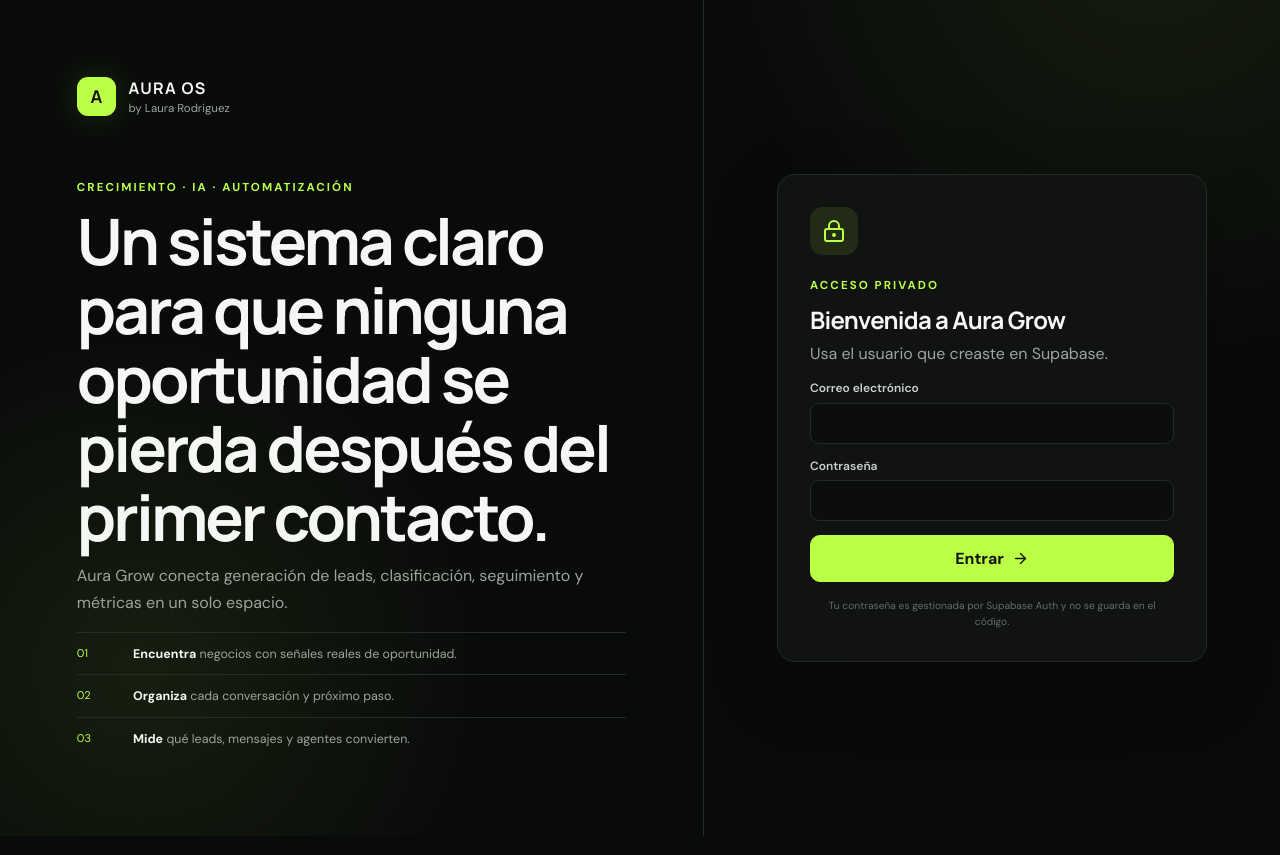
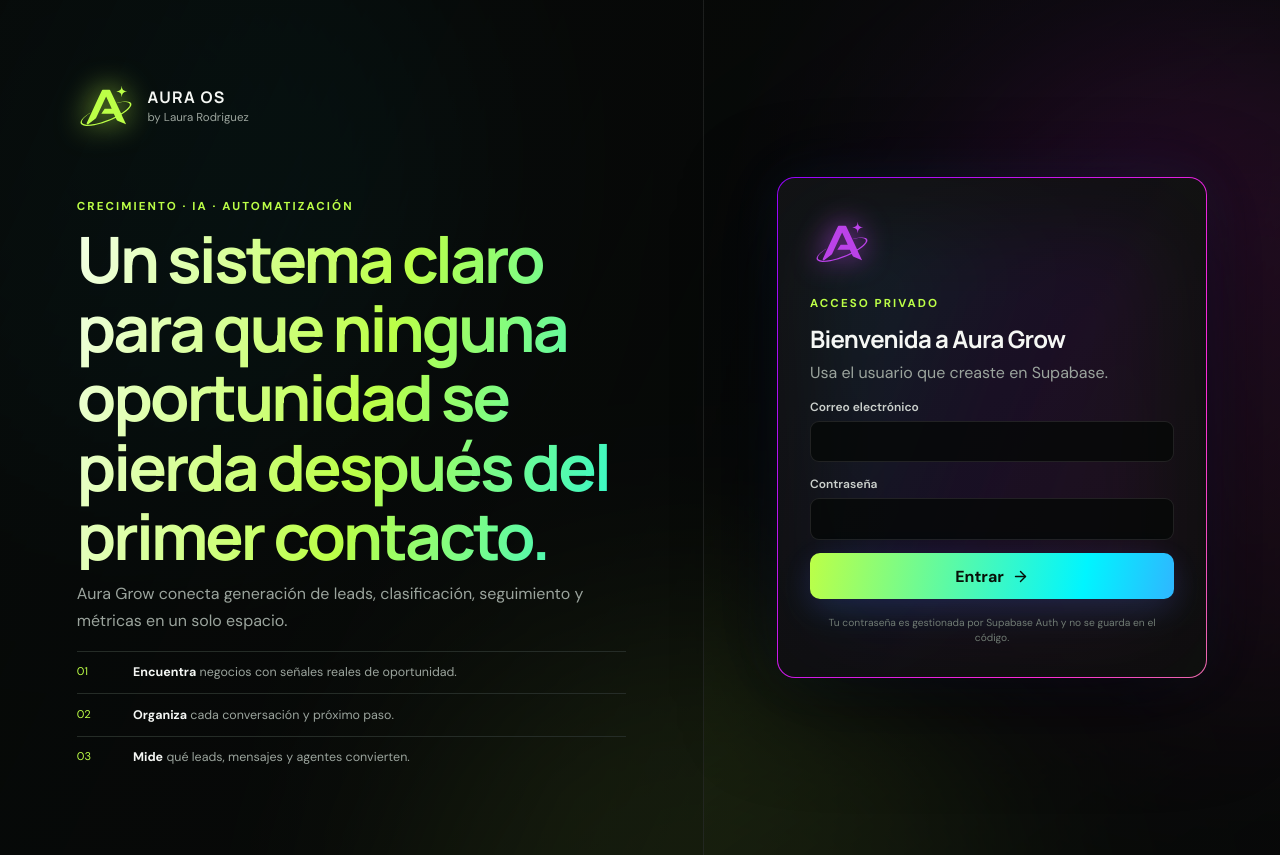
Before and after one commit to laurarodriguez-growth/aura-os, a React (Vite) app in the folder frontend/: page /#/ in a window 1280 px wide. Built offline with nearby package versions, Linux system fonts and the light colour scheme.

Commit message:
Agregar logo neon menu plegable y Diagnose movil

```diff
--- a/frontend/public/sw.js
+++ b/frontend/public/sw.js
@@ -1,5 +1,5 @@
-const CACHE_NAME = 'aura-os-v4-diagnose-analysis-interview';
-const APP_SHELL = ['./', './index.html', './manifest.webmanifest', './favicon.svg'];
+const CACHE_NAME = 'aura-os-v5-official-logo-neon-login';
+const APP_SHELL = ['./', './index.html', './favicon.svg', './aura-os-logo-currentcolor.svg'];
 
 self.addEventListener('install', (event) => {
   event.waitUntil(caches.open(CACHE_NAME).then((cache) => cache.addAll(APP_SHELL)).catch(() => undefined));
--- /dev/null
+++ b/frontend/src/components/AuraLogo.jsx
@@ -0,0 +1,19 @@
+export default function AuraLogo({ className = '', title = 'Aura OS', ...props }) {
+  return (
+    <svg
+      className={`aura-logo ${className}`.trim()}
+      viewBox="216 241 821 654"
+      fill="none"
+      role="img"
+      aria-label={title}
+      {...props}
+    >
+      <path
+        d="M 240 812 L 240 825 L 247 841 L 257 851 L 276 861 L 302 868 L 332 871 L 398 868 L 450 860 L 493 851 L 573 829 L 677 792 L 731 769 L 771 749 L 775 749 L 789 779 L 794 786 L 802 792 L 922 843 L 930 845 L 930 841 L 877 730 L 863 697 L 931 650 L 966 620 L 986 599 L 1002 577 L 1010 561 L 1013 550 L 1011 530 L 1000 516 L 986 508 L 965 502 L 939 499 L 913 499 L 876 502 L 797 516 L 797 520 L 803 520 L 833 514 L 876 509 L 929 509 L 963 516 L 980 526 L 988 537 L 989 553 L 987 560 L 980 574 L 964 595 L 942 617 L 913 641 L 867 673 L 855 679 L 690 328 L 680 320 L 577 321 L 569 326 L 562 336 L 504 456 L 332 829 L 333 839 L 338 844 L 344 846 L 356 844 L 474 754 L 594 495 L 627 428 L 630 429 L 697 570 L 713 608 L 611 609 L 606 611 L 558 682 L 557 687 L 745 687 L 765 727 L 765 731 L 696 764 L 620 794 L 548 818 L 475 837 L 422 847 L 367 853 L 331 853 L 314 851 L 296 847 L 278 839 L 267 830 L 260 817 L 260 801 L 270 777 L 289 752 L 311 730 L 346 701 L 386 674 L 387 670 L 384 670 L 333 704 L 290 739 L 258 774 L 244 798 Z M 864 265 L 862 284 L 858 300 L 847 320 L 836 330 L 824 337 L 799 345 L 783 347 L 783 349 L 796 350 L 817 355 L 837 365 L 850 378 L 856 389 L 863 415 L 864 430 L 866 430 L 871 399 L 877 384 L 884 374 L 894 365 L 909 357 L 930 351 L 947 349 L 947 347 L 924 343 L 909 338 L 893 329 L 881 317 L 874 304 L 869 287 L 866 265 Z"
+        fill="currentColor"
+        fillRule="evenodd"
+        clipRule="evenodd"
+      />
+    </svg>
+  );
+}
--- a/frontend/src/components/Layout.jsx
+++ b/frontend/src/components/Layout.jsx
@@ -22,6 +22,7 @@
 import { NavLink, useLocation } from 'react-router-dom';
 import { useState } from 'react';
 import { useAuth } from '../context/AuthContext';
+import AuraLogo from './AuraLogo';
 
 const executionLinks = [
   { to: '/focus', label: 'Hoy', icon: ListTodo },
@@ -68,7 +69,7 @@
     <div className={`app-shell ${diagnoseMode ? 'diagnose-mode' : 'focus-mode'}`}>
       <header className="mobile-header">
         <button className="icon-button" onClick={() => setOpen(true)} aria-label="Abrir menú"><Menu /></button>
-        <div className="mobile-brand">AURA GROW · {diagnoseMode ? 'DIAGNOSE' : 'FOCUS'}</div>
+        <div className="mobile-brand"><AuraLogo className="mobile-brand-logo" /><span>AURA GROW · {diagnoseMode ? 'DIAGNOSE' : 'FOCUS'}</span></div>
         <span className="avatar small">{firstName[0]}</span>
       </header>
 
@@ -76,7 +77,7 @@
       <aside className={`sidebar ${open ? 'open' : ''}`}>
         <div className="sidebar-top">
           <div className="brand-lockup">
-            <span className="brand-mark">A</span>
+            <span className="brand-mark"><AuraLogo /></span>
             <div>
               <strong>AURA OS</strong>
               <span>by Laura Rodriguez</span>
--- a/frontend/src/components/LoadingScreen.jsx
+++ b/frontend/src/components/LoadingScreen.jsx
@@ -1,7 +1,9 @@
+import AuraLogo from './AuraLogo';
+
 export default function LoadingScreen({ text = 'Preparando Aura Grow…' }) {
   return (
     <main className="loading-screen">
-      <div className="loader" />
+      <div className="loader aura-loader"><AuraLogo /></div>
       <p>{text}</p>
     </main>
   );
--- a/frontend/src/components/SetupRequired.jsx
+++ b/frontend/src/components/SetupRequired.jsx
@@ -1,10 +1,11 @@
 import { AlertTriangle, FileCode2 } from 'lucide-react';
+import AuraLogo from './AuraLogo';
 
 export default function SetupRequired({ problems }) {
   return (
     <main className="setup-screen">
       <section className="setup-card">
-        <span className="brand-mark">A</span>
+        <span className="brand-mark"><AuraLogo /></span>
         <p className="eyebrow">AURA OS · CONFIGURACIÓN</p>
         <h1>Faltan tres datos para encender la aplicación.</h1>
         <p className="muted">
--- a/frontend/src/pages/DiagnosisReport.jsx
+++ b/frontend/src/pages/DiagnosisReport.jsx
@@ -2,6 +2,7 @@
 import { ArrowLeft, Printer } from 'lucide-react';
 import { Link, useParams } from 'react-router-dom';
 import { api } from '../lib/api';
+import AuraLogo from '../components/AuraLogo';
 
 const sectionLabels = { icp: 'ICP Assessment', conversion: 'Conversion Audit', process: 'Process Analysis', automation: 'Automation Score' };
 const phaseLabels = { '7_days': 'Primeros 7 días', '30_days': 'Próximos 30 días', '90_days': 'Próximos 90 días' };
@@ -31,7 +32,7 @@
 
       <article className="diagnosis-report-sheet">
         <header className="report-cover">
-          <div className="report-brand"><span>A</span><div><strong>AURA GROW</strong><small>Diagnose · by Laura Rodriguez</small></div></div>
+          <div className="report-brand"><span className="report-brand-logo"><AuraLogo /></span><div><strong>AURA GROW</strong><small>Diagnose · by Laura Rodriguez</small></div></div>
           <p>DIAGNÓSTICO DE CRECIMIENTO</p>
           <h1>{diagnosis.company_name}</h1>
           <h2>{diagnosis.industry || 'Evaluación estratégica'}</h2>
--- a/frontend/src/pages/Login.jsx
+++ b/frontend/src/pages/Login.jsx
@@ -1,6 +1,7 @@
 import { useState } from 'react';
-import { ArrowRight, LockKeyhole } from 'lucide-react';
+import { ArrowRight } from 'lucide-react';
 import { useAuth } from '../context/AuthContext';
+import AuraLogo from '../components/AuraLogo';
 
 export default function Login() {
   const { signIn } = useAuth();
@@ -24,9 +25,15 @@
 
   return (
     <main className="login-screen">
+      <div className="login-neon-field" aria-hidden="true">
+        <span className="neon-orb neon-orb-cyan" />
+        <span className="neon-orb neon-orb-magenta" />
+        <span className="neon-orb neon-orb-lime" />
+        <span className="neon-grid" />
+      </div>
       <section className="login-copy">
         <div className="brand-lockup large">
-          <span className="brand-mark">A</span>
+          <span className="brand-mark login-brand-mark"><AuraLogo /></span>
           <div><strong>AURA OS</strong><span>by Laura Rodriguez</span></div>
         </div>
         <p className="eyebrow">CRECIMIENTO · IA · AUTOMATIZACIÓN</p>
@@ -39,14 +46,14 @@
 
       <section className="login-panel">
         <form className="login-card" onSubmit={submit}>
-          <div className="login-icon"><LockKeyhole /></div>
+          <div className="login-icon"><AuraLogo /></div>
           <p className="eyebrow">ACCESO PRIVADO</p>
           <h2>Bienvenida a Aura Grow</h2>
           <p className="muted">Usa el usuario que creaste en Supabase.</p>
           {error && <div className="form-error">{error}</div>}
           <label>Correo electrónico<input type="email" value={email} onChange={(e) => setEmail(e.target.value)} required autoComplete="email" /></label>
           <label>Contraseña<input type="password" value={password} onChange={(e) => setPassword(e.target.value)} required autoComplete="current-password" /></label>
-          <button className="button primary full" disabled={loading}>{loading ? 'Entrando…' : <>Entrar <ArrowRight size={17} /></>}</button>
+          <button className="button primary full login-submit" disabled={loading}>{loading ? 'Entrando…' : <>Entrar <ArrowRight size={17} /></>}</button>
           <small className="security-note">Tu contraseña es gestionada por Supabase Auth y no se guarda en el código.</small>
         </form>
       </section>
--- a/frontend/src/styles.css
+++ b/frontend/src/styles.css
@@ -1777,3 +1777,283 @@
   .interview-question-footer label { width: 100%; }
   .interview-savebar { bottom: 4.7rem; }
 }
+
+/* =========================================================
+   AURA OS BRAND SYSTEM · LOGO OFICIAL + LOGIN NEON RGB
+   ========================================================= */
+.aura-logo {
+  width: 100%;
+  height: 100%;
+  display: block;
+  overflow: visible;
+  color: inherit;
+}
+
+.brand-mark {
+  width: 44px;
+  height: 44px;
+  padding: 2px;
+  border-radius: 0;
+  background: transparent;
+  color: var(--accent);
+  box-shadow: none;
+  filter: drop-shadow(0 0 11px rgba(var(--accent-rgb), .28));
+  transition: color .22s ease, filter .22s ease, transform .22s ease;
+}
+.brand-lockup:hover .brand-mark {
+  transform: translateY(-1px) scale(1.025);
+  filter: drop-shadow(0 0 16px rgba(var(--accent-rgb), .42));
+}
+.brand-lockup.large .brand-mark {
+  width: 58px;
+  height: 58px;
+}
+.mobile-brand {
+  display: flex;
+  align-items: center;
+  justify-content: center;
+  gap: .55rem;
+}
+.mobile-brand-logo {
+  width: 25px;
+  height: 25px;
+  color: var(--accent);
+  filter: drop-shadow(0 0 8px rgba(var(--accent-rgb), .3));
+}
+
+/* Pantalla de acceso: RGB neón sin cambiar el tema interno de Focus/Diagnose. */
+.login-screen {
+  position: relative;
+  isolation: isolate;
+  overflow: hidden;
+  background: #070908;
+}
+.login-screen > section {
+  position: relative;
+  z-index: 2;
+}
+.login-neon-field {
+  position: absolute;
+  z-index: 0;
+  inset: 0;
+  overflow: hidden;
+  pointer-events: none;
+  background:
+    radial-gradient(circle at 12% 16%, rgba(0, 245, 255, .08), transparent 28%),
+    radial-gradient(circle at 88% 20%, rgba(144, 0, 255, .09), transparent 30%),
+    radial-gradient(circle at 46% 94%, rgba(188, 255, 71, .075), transparent 33%),
+    #070908;
+}
+.neon-orb {
+  position: absolute;
+  width: min(48vw, 650px);
+  aspect-ratio: 1;
+  border-radius: 50%;
+  filter: blur(90px);
+  opacity: .24;
+  mix-blend-mode: screen;
+  animation: auraNeonDrift 16s ease-in-out infinite alternate;
+}
+.neon-orb-cyan {
+  left: -18%;
+  top: -20%;
+  background: #00f5ff;
+}
+.neon-orb-magenta {
+  right: -18%;
+  top: 6%;
+  background: #ff27d8;
+  animation-delay: -5s;
+  animation-duration: 19s;
+}
+.neon-orb-lime {
+  left: 28%;
+  bottom: -42%;
+  background: #bcff47;
+  animation-delay: -9s;
+  animation-duration: 22s;
+}
+.neon-grid {
+  position: absolute;
+  inset: 0;
+  opacity: .14;
+  background-image:
+    linear-gradient(rgba(255,255,255,.035) 1px, transparent 1px),
+    linear-gradient(90deg, rgba(255,255,255,.035) 1px, transparent 1px);
+  background-size: 54px 54px;
+  mask-image: linear-gradient(to bottom, transparent, black 22%, black 76%, transparent);
+}
+.login-copy {
+  background:
+    linear-gradient(115deg, rgba(7,9,8,.96), rgba(7,9,8,.72)),
+    transparent;
+  border-right-color: rgba(255,255,255,.09);
+}
+.login-brand-mark,
+.login-icon {
+  animation: auraNeonColor 9s linear infinite;
+}
+.login-brand-mark {
+  filter: drop-shadow(0 0 15px currentColor);
+}
+.login-copy h1 {
+  color: transparent;
+  background: linear-gradient(105deg, #f6fff0 3%, #bcff47 25%, #00f5ff 48%, #b341ff 71%, #ff38d1 92%);
+  background-size: 260% 260%;
+  -webkit-background-clip: text;
+  background-clip: text;
+  animation: auraNeonGradient 12s ease-in-out infinite;
+  text-wrap: balance;
+}
+.login-copy .eyebrow,
+.login-promise > span {
+  animation: auraNeonColor 9s linear infinite;
+}
+.login-panel {
+  background: linear-gradient(145deg, rgba(7,9,8,.4), rgba(7,9,8,.82));
+}
+.login-card {
+  position: relative;
+  isolation: isolate;
+  border: 1px solid transparent;
+  background:
+    linear-gradient(145deg, rgba(16,19,17,.985), rgba(10,13,11,.985)) padding-box,
+    linear-gradient(120deg, #bcff47, #00f5ff, #9000ff, #ff2bd6, #bcff47) border-box;
+  background-size: 100% 100%, 320% 320%;
+  background-position: 0 0, 0% 50%;
+  box-shadow:
+    0 28px 90px rgba(0,0,0,.52),
+    0 0 55px rgba(0,245,255,.055),
+    0 0 85px rgba(144,0,255,.045);
+  animation: auraNeonBorder 10s linear infinite;
+}
+.login-card::before {
+  content: '';
+  position: absolute;
+  z-index: -1;
+  inset: 10%;
+  border-radius: 28px;
+  background: linear-gradient(110deg, rgba(0,245,255,.12), rgba(144,0,255,.12), rgba(255,43,214,.1));
+  filter: blur(40px);
+  opacity: .65;
+}
+.login-icon {
+  width: 64px;
+  height: 64px;
+  padding: 5px;
+  border-radius: 0;
+  background: transparent;
+  filter: drop-shadow(0 0 14px currentColor);
+}
+.login-card input {
+  background: rgba(5,8,7,.8);
+  border-color: rgba(255,255,255,.1);
+}
+.login-card input:focus {
+  border-color: #00eaff;
+  box-shadow:
+    0 0 0 3px rgba(0,234,255,.075),
+    0 0 22px rgba(144,0,255,.08);
+}
+.login-submit {
+  border: 0 !important;
+  color: #071008 !important;
+  background: linear-gradient(100deg, #bcff47, #00f5ff, #8d39ff, #ff38d1, #bcff47) !important;
+  background-size: 300% 300% !important;
+  box-shadow: 0 12px 38px rgba(0,245,255,.11), 0 8px 28px rgba(144,0,255,.1);
+  animation: auraNeonGradient 8s linear infinite;
+}
+.login-submit:hover {
+  box-shadow: 0 15px 44px rgba(0,245,255,.18), 0 10px 34px rgba(255,43,214,.12);
+}
+.security-note {
+  color: #707b73;
+}
+
+/* Logo oficial también durante carga y configuración inicial. */
+.aura-loader {
+  width: 54px;
+  height: 54px;
+  padding: 4px;
+  border: 0;
+  border-radius: 0;
+  color: var(--accent);
+  filter: drop-shadow(0 0 14px rgba(var(--accent-rgb), .38));
+  animation: auraLogoPulse 1.45s ease-in-out infinite;
+}
+.setup-card > .brand-mark {
+  width: 62px;
+  height: 62px;
+}
+
+@keyframes auraNeonColor {
+  0%, 100% { color: #bcff47; }
+  23% { color: #00f5ff; }
+  48% { color: #6e5bff; }
+  72% { color: #ff2bd6; }
+  88% { color: #ff8a35; }
+}
+@keyframes auraNeonGradient {
+  0% { background-position: 0% 50%; }
+  50% { background-position: 100% 50%; }
+  100% { background-position: 0% 50%; }
+}
+@keyframes auraNeonBorder {
+  0% { background-position: 0 0, 0% 50%; }
+  50% { background-position: 0 0, 100% 50%; }
+  100% { background-position: 0 0, 0% 50%; }
+}
+@keyframes auraNeonDrift {
+  0% { transform: translate3d(-2%, -2%, 0) scale(.92); }
+  50% { transform: translate3d(8%, 5%, 0) scale(1.08); }
+  100% { transform: translate3d(-4%, 12%, 0) scale(.98); }
+}
+@keyframes auraLogoPulse {
+  0%, 100% { transform: scale(.92); opacity: .72; }
+  50% { transform: scale(1.04); opacity: 1; }
+}
+
+@media (max-width: 900px) {
+  .login-panel {
+    position: relative;
+    background:
+      radial-gradient(circle at 20% 12%, rgba(0,245,255,.08), transparent 34%),
+      radial-gradient(circle at 80% 85%, rgba(144,0,255,.1), transparent 38%),
+      rgba(7,9,8,.8);
+  }
+  .login-card {
+    padding: 1.45rem;
+  }
+}
+
+@media (max-width: 520px) {
+  .login-panel { padding: 1rem; }
+  .login-card { border-radius: 16px; }
+  .login-icon { width: 56px; height: 56px; }
+  .mobile-brand span { font-size: .68rem; letter-spacing: .09em; }
+}
+
+@media (prefers-reduced-motion: reduce) {
+  .neon-orb,
+  .login-brand-mark,
+  .login-icon,
+  .login-copy h1,
+  .login-copy .eyebrow,
+  .login-promise > span,
+  .login-card,
+  .login-submit,
+  .aura-loader {
+    animation: none !important;
+  }
+}
+
+/* Logo oficial en el informe premium de Diagnose. */
+.report-brand > .report-brand-logo {
+  width: 52px;
+  height: 52px;
+  padding: 2px;
+  border-radius: 0;
+  background: transparent;
+  color: white;
+  filter: drop-shadow(0 0 12px rgba(255,255,255,.22));
+}
```
Also changed, not shown: frontend/public/aura-os-logo-currentcolor.svg (added), frontend/public/favicon.svg.
